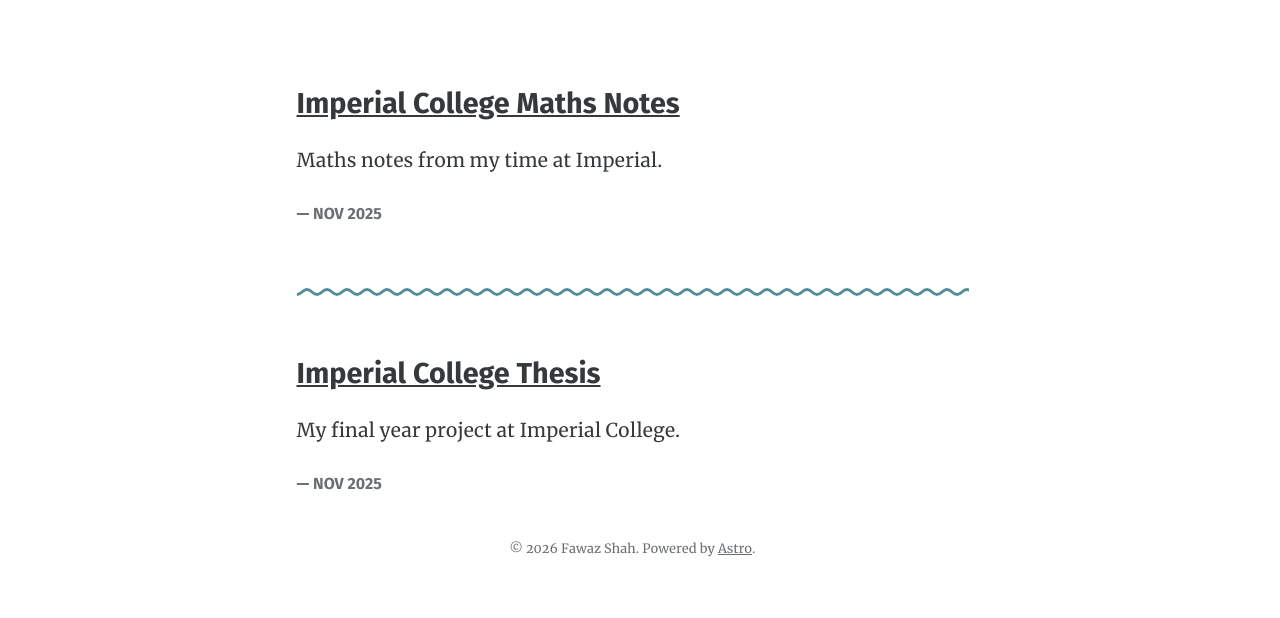
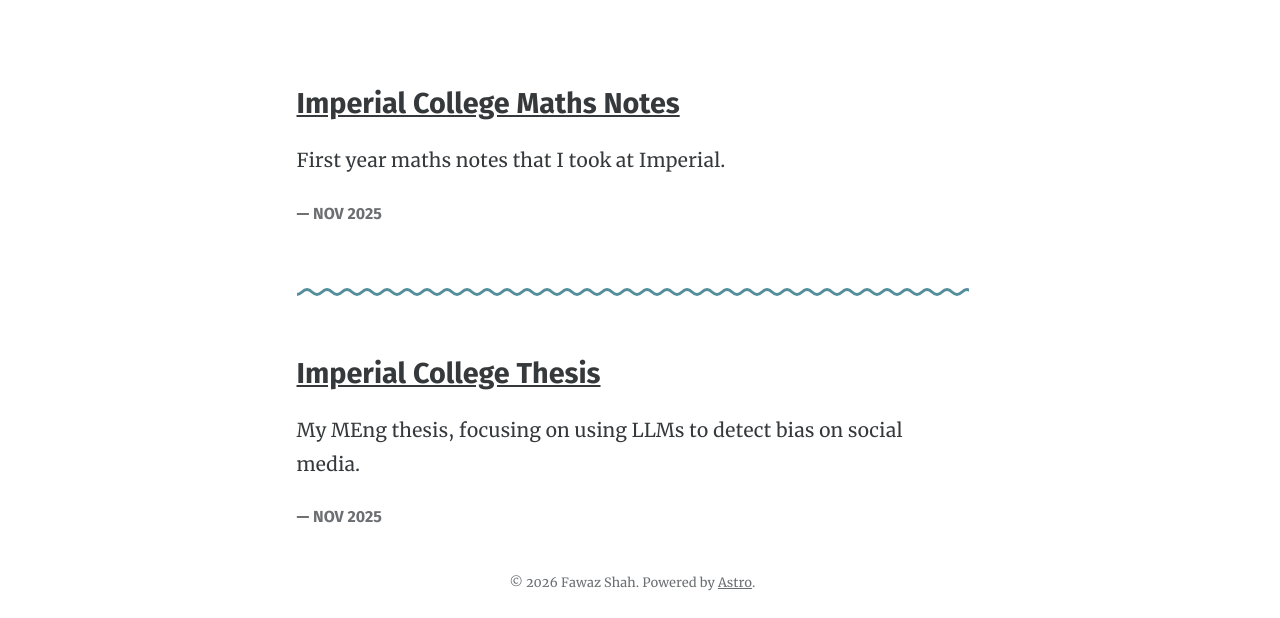
Before and after one commit to fawazshah/personal-website, an Astro site: page /blog in a window 1280 px wide. Shown: the part 383-1001 px from the top of the page. Before the commit the page ends 967 px from the top, so only its background shows below. Built offline with nearby package versions, Linux system fonts and the light colour scheme; Astro itself is replaced by a stand-in of ours.

Commit message:
Update blog descriptions

```diff
--- a/src/data/blog-posts/imperial-college-notes.md
+++ b/src/data/blog-posts/imperial-college-notes.md
@@ -2,7 +2,7 @@
 title: Imperial College Maths Notes
 slug: imperial-college-maths-notes
 publishDate: Nov 2025
-description: Maths notes from my time at Imperial.
+description: First year maths notes that I took at Imperial.
 ---
 
 In my first year at Imperial College in 2018, I wrote summary notes for all the modules in the Maths half of the Joint Maths & Computing degree.
--- a/src/data/blog-posts/university-thesis.md
+++ b/src/data/blog-posts/university-thesis.md
@@ -2,9 +2,9 @@
 title: Imperial College Thesis
 slug: imperial-college-thesis
 publishDate: Nov 2025
-description: My final year project at Imperial College.
+description: My MEng thesis, focusing on using LLMs to detect bias on social media.
 ---
 
-The topic of my final year dissertation at Imperial College was <i>Detecting Political Bias On Reddit With Transfer Learning.</i> I researched NLP models to predict the political bias of news articles based on the related comments on social media websites, and vice versa, focusing on Reddit due to its unique subreddits feature.
+The topic of my final year dissertation at Imperial College was <i>Detecting Political Bias On Reddit With Transfer Learning.</i> I researched large language models to predict the political bias of news articles based on the related comments on social media websites, and vice versa, focusing on Reddit due to its unique subreddits feature.
 
 You can read the project report [here](https://raw.githubusercontent.com/fawazshah/MEng-Project-Report/main/Project%20Final%20Report.pdf).
```
